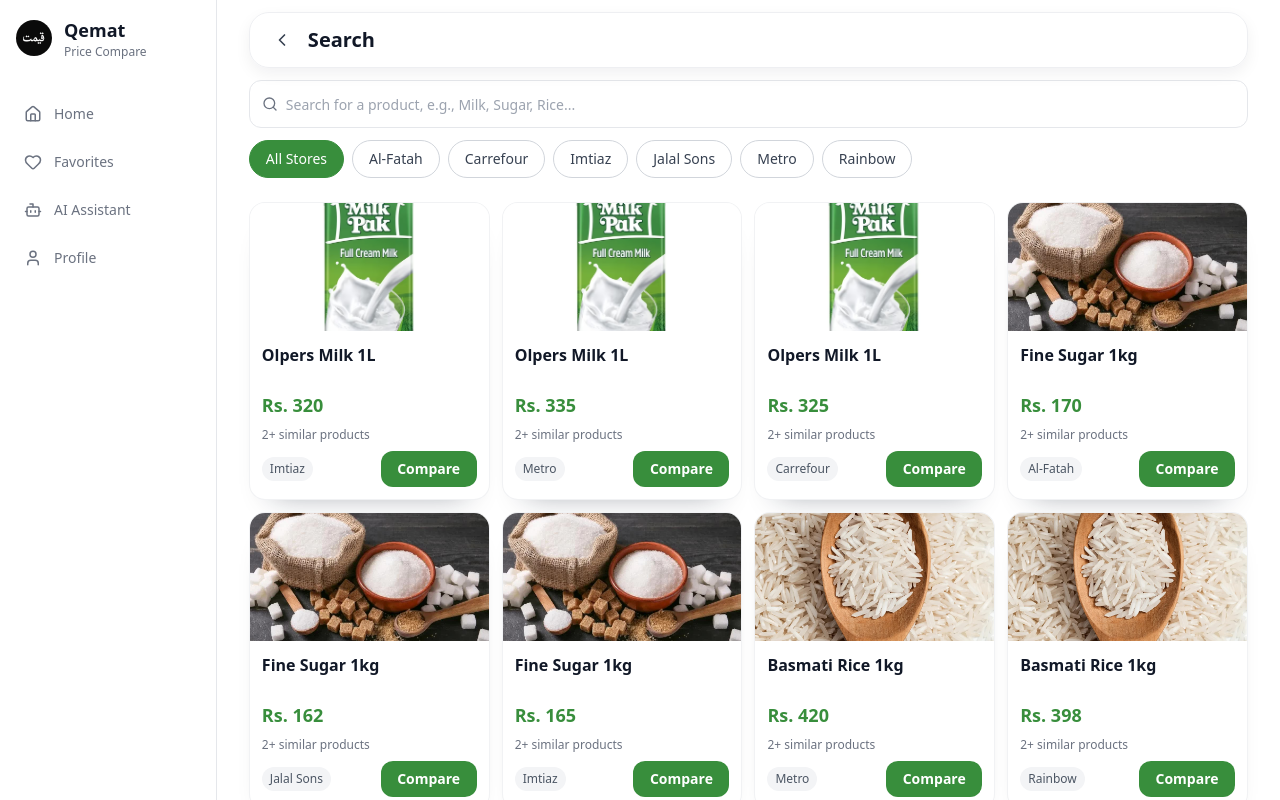
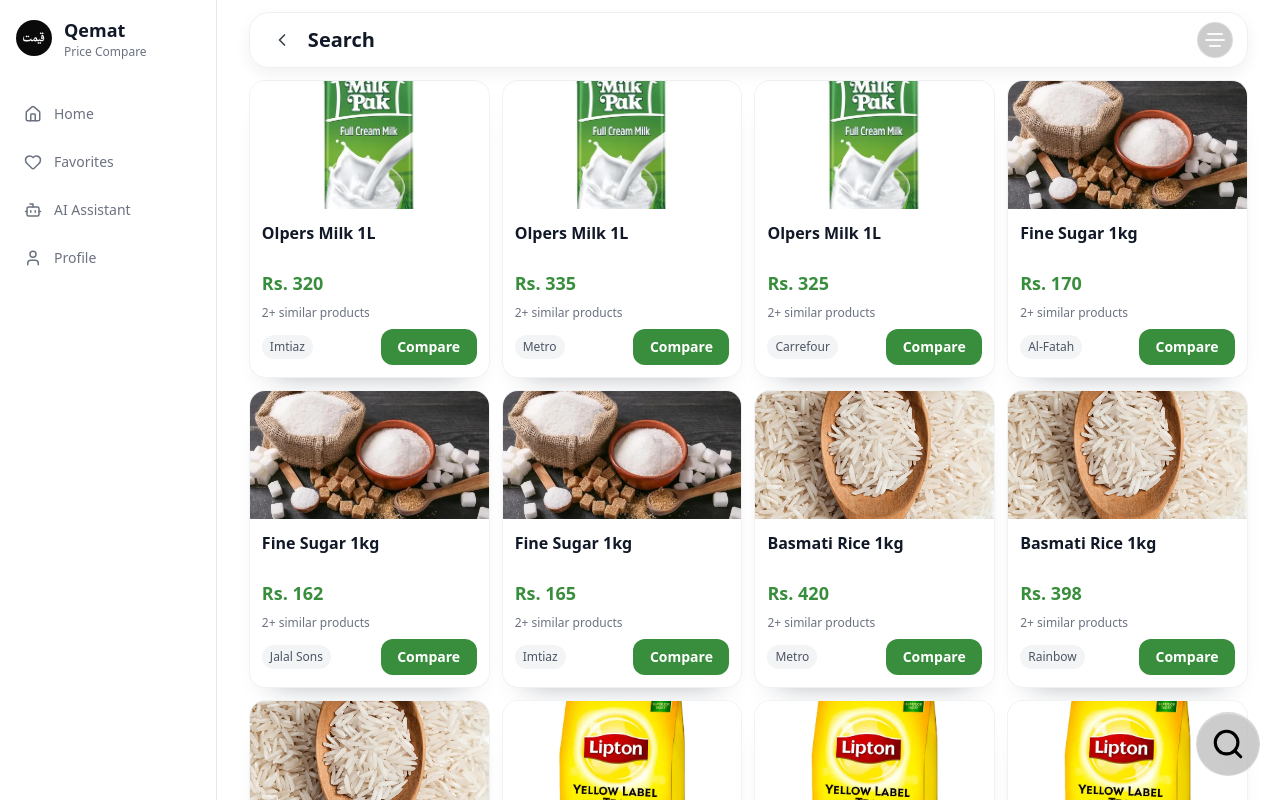
Before and after one commit to subhan-17h/qemat_web_app, a Next.js app: page /search in a window 1280 px wide. Built offline with nearby package versions, Linux system fonts and the light colour scheme; a web font is replaced by a local one.

Commit message:
Refinements to search screen

```diff
--- a/src/app/product/[productId]/page.tsx
+++ b/src/app/product/[productId]/page.tsx
@@ -135,7 +135,7 @@
         </section>
       ) : null}
 
-      <div className="sticky bottom-16 mt-6 grid grid-cols-2 gap-2 rounded-2xl bg-white/95 p-2 backdrop-blur lg:static lg:bg-transparent lg:p-0">
+      <div className="mt-6 grid grid-cols-2 gap-2 rounded-2xl bg-white/95 p-2 backdrop-blur">
         <Button variant="secondary" onClick={() => router.push(`/add-price?productId=${product.productId}`)}>
           Update Price
         </Button>
--- a/src/app/search/SearchPageClient.tsx
+++ b/src/app/search/SearchPageClient.tsx
@@ -5,12 +5,12 @@
 import { useSearchParams } from 'next/navigation';
 
 import { AppBar } from '@/components/navigation/AppBar';
-import { Chip } from '@/components/shared/Chip';
 import { EmptyState } from '@/components/shared/EmptyState';
 import { Input } from '@/components/shared/Input';
 import { ProductCard } from '@/components/shared/ProductCard';
 import { SkeletonCard } from '@/components/shared/SkeletonCard';
 import { groceryCategories, storeIds } from '@/lib/mock-data';
+import { cn } from '@/lib/utils';
 import { useAppStore } from '@/store/app-store';
 
 export default function SearchPage() {
@@ -24,7 +24,10 @@
   const categoryTitle = category ? groceryCategories.find((item) => item.slug === category)?.name : null;
 
   const [query, setQuery] = useState('');
+  const [searchOpen, setSearchOpen] = useState(false);
+  const [filtersOpen, setFiltersOpen] = useState(false);
   const [selectedStore, setSelectedStore] = useState<(typeof storeIds)[number]>('All Stores');
+  const [sortBy, setSortBy] = useState<'relevance' | 'priceAsc' | 'priceDesc' | 'nameAsc'>('relevance');
 
   const filtered = useMemo(() => {
     let list = products;
@@ -48,45 +51,58 @@
       list = list.filter((item) => item.name.toLowerCase().includes(normalized));
     }
 
-    return list;
-  }, [products, pharma, category, selectedStore, query]);
+    const sorted = [...list];
+
+    if (sortBy === 'priceAsc') {
+      sorted.sort((a, b) => a.price - b.price);
+    } else if (sortBy === 'priceDesc') {
+      sorted.sort((a, b) => b.price - a.price);
+    } else if (sortBy === 'nameAsc') {
+      sorted.sort((a, b) => a.name.localeCompare(b.name));
+    }
+
+    return sorted;
+  }, [products, pharma, category, selectedStore, query, sortBy]);
+
+  const closeSearch = () => {
+    setSearchOpen(false);
+    if (typeof document !== 'undefined') {
+      const active = document.activeElement;
+      if (active instanceof HTMLElement) {
+        active.blur();
+      }
+    }
+  };
 
   return (
-    <div className="mx-auto w-full max-w-screen-xl px-4 pb-8 lg:px-8">
-      <AppBar title={categoryTitle ?? (browsing ? 'Browse' : 'Search')} showBack sticky />
-
-      <div className="sticky top-3 z-30 space-y-3 bg-white/95 py-3 backdrop-blur">
-        <Input
-          placeholder="Search for a product, e.g., Milk, Sugar, Rice..."
-          value={query}
-          onChange={(event) => setQuery(event.target.value)}
-          startSlot={<Search size={16} />}
-          endSlot={
-            query ? (
-              <button aria-label="Clear search" onClick={() => setQuery('')}>
-                <X size={16} />
-              </button>
-            ) : null
-          }
-        />
-
-        <div className="no-scrollbar flex gap-2 overflow-x-auto pb-1">
-          {storeIds.map((store) => (
-            <Chip key={store} selected={selectedStore === store} onClick={() => setSelectedStore(store)}>
-              {store}
-            </Chip>
-          ))}
-        </div>
-      </div>
+    <div className="mx-auto w-full max-w-screen-xl px-4 pb-6 lg:px-8">
+      <AppBar
+        title={categoryTitle ?? (browsing ? 'Browse' : 'Search')}
+        showBack
+        sticky
+        rightAction={
+          <button
+            aria-label="Open filters"
+            onClick={() => setFiltersOpen(true)}
+            className="grid h-9 w-9 place-items-center rounded-full border border-white/30 bg-black/20 text-white backdrop-blur-xl"
+          >
+            <span className="flex flex-col items-center gap-1">
+              <span className="h-[2px] w-4 rounded-full bg-white/90" />
+              <span className="h-[2px] w-5 rounded-full bg-white/90" />
+              <span className="h-[2px] w-3 rounded-full bg-white/90" />
+            </span>
+          </button>
+        }
+      />
 
       {loadingProducts ? (
-        <div className="grid grid-cols-2 gap-3 pt-2 md:grid-cols-3 lg:grid-cols-4">
+        <div className="grid grid-cols-2 gap-3 pt-3 md:grid-cols-3 lg:grid-cols-4">
           {Array.from({ length: 8 }).map((_, index) => (
             <SkeletonCard key={index} />
           ))}
         </div>
       ) : filtered.length ? (
-        <div className="grid grid-cols-1 gap-3 pt-2 sm:grid-cols-2 md:grid-cols-3 lg:grid-cols-4">
+        <div className="grid grid-cols-2 gap-3 pt-3 md:grid-cols-3 lg:grid-cols-4">
           {filtered.map((product) => (
             <ProductCard key={product.productId} product={product} />
           ))}
@@ -98,6 +114,112 @@
           description={category ? 'No products currently available in this category.' : 'Try a different keyword or store filter.'}
         />
       )}
+
+      <button
+        aria-label="Open search"
+        onClick={() => setSearchOpen(true)}
+        className="fixed bottom-6 right-5 z-40 grid h-16 w-16 place-items-center rounded-full border border-white/20 bg-black/20 text-black shadow-[inset_0_1px_0_rgba(255,255,255,0.35)] backdrop-blur-lg"
+      >
+        <Search size={34} strokeWidth={2.2} />
+      </button>
+
+      {filtersOpen ? (
+        <>
+          <div className="fixed inset-0 z-50 bg-black/12" onClick={() => setFiltersOpen(false)} />
+          <div className="fixed right-4 top-[4.25rem] z-[60] w-[calc(100%-2rem)] max-w-sm">
+            <div className="rounded-[1.35rem] border border-white/45 bg-white/24 p-3 backdrop-blur-2xl" onClick={(event) => event.stopPropagation()}>
+              <div className="mb-3 flex items-center justify-between">
+                <p className="text-sm font-semibold text-gray-900">Filters & Sort</p>
+                <button aria-label="Close filters" onClick={() => setFiltersOpen(false)} className="rounded-full p-1 text-gray-700 hover:bg-white/30">
+                  <X size={14} />
+                </button>
+              </div>
+
+              <div className="space-y-2">
+                <p className="text-xs font-semibold uppercase tracking-wide text-gray-700">Store</p>
+                <div className="no-scrollbar flex gap-2 overflow-x-auto pb-1">
+                  {storeIds.map((store) => (
+                    <button
+                      key={store}
+                      onClick={() => setSelectedStore(store)}
+                      className={cn(
+                        'whitespace-nowrap rounded-full border px-3 py-1.5 text-xs font-medium backdrop-blur-xl transition-colors',
+                        selectedStore === store
+                          ? 'border-brand-400/60 bg-brand-500/85 text-white'
+                          : 'border-white/25 bg-black/20 text-white'
+                      )}
+                    >
+                      {store}
+                    </button>
+                  ))}
+                </div>
+              </div>
+
+              <div className="mt-3 space-y-2">
+                <p className="text-xs font-semibold uppercase tracking-wide text-gray-700">Sort</p>
+                <div className="grid grid-cols-2 gap-2">
+                  {[
+                    { id: 'relevance', label: 'Relevance' },
+                    { id: 'priceAsc', label: 'Price Low-High' },
+                    { id: 'priceDesc', label: 'Price High-Low' },
+                    { id: 'nameAsc', label: 'Name A-Z' }
+                  ].map((option) => (
+                    <button
+                      key={option.id}
+                      onClick={() => setSortBy(option.id as typeof sortBy)}
+                      className={cn(
+                        'rounded-full border px-3 py-1.5 text-xs font-medium transition-colors',
+                        sortBy === option.id
+                          ? 'border-brand-400/60 bg-brand-500/85 text-white'
+                          : 'border-white/25 bg-black/20 text-white'
+                      )}
+                    >
+                      {option.label}
+                    </button>
+                  ))}
+                </div>
+              </div>
+            </div>
+          </div>
+        </>
+      ) : null}
+
+      {searchOpen ? (
+        <>
+          <div className="fixed inset-0 z-50 bg-black/12" onClick={closeSearch} />
+          <div className="fixed left-1/2 top-[4.2rem] z-[60] w-[calc(100%-2rem)] max-w-xl -translate-x-1/2">
+            <div
+              className="rounded-[1.25rem] border border-white/45 bg-white/26 p-3 shadow-[0_12px_30px_rgba(15,23,42,0.12)] backdrop-blur-2xl"
+              onClick={(event) => event.stopPropagation()}
+            >
+              <div className="flex items-center gap-2">
+                <Input
+                  autoFocus
+                  className="text-base"
+                  placeholder="Milk, Sugar, Rice..."
+                  value={query}
+                  onChange={(event) => setQuery(event.target.value)}
+                  startSlot={<Search size={16} />}
+                  endSlot={
+                    query ? (
+                      <button aria-label="Clear search" onClick={() => setQuery('')}>
+                        <X size={16} />
+                      </button>
+                    ) : null
+                  }
+                />
+                <button
+                  aria-label="Close search"
+                  onClick={closeSearch}
+                  className="grid h-9 w-9 shrink-0 place-items-center rounded-full border border-white/30 bg-black/20 text-white backdrop-blur-xl"
+                >
+                  <X size={16} />
+                </button>
+              </div>
+            </div>
+          </div>
+        </>
+      ) : null}
     </div>
   );
 }
--- a/src/components/navigation/Chrome.tsx
+++ b/src/components/navigation/Chrome.tsx
@@ -15,6 +15,7 @@
   const pathname = usePathname();
   const { loadingProducts } = useAppStore();
   const hideNavigation = authRoutes.some((route) => pathname.startsWith(route));
+  const hideBottomNav = hideNavigation || pathname.startsWith('/search');
 
   useEffect(() => {
     const updateViewportVars = () => {
@@ -52,13 +53,13 @@
         <main
           className={cn(
             'w-full lg:pb-0',
-            pathname === '/' ? 'overflow-hidden pb-16' : 'app-scroll pb-28'
+            pathname === '/' ? 'overflow-hidden pb-16' : pathname.startsWith('/search') ? 'app-scroll pb-8' : 'app-scroll pb-28'
           )}
         >
           {children}
         </main>
       </div>
-      {!hideNavigation ? <BottomNav /> : null}
+      {!hideBottomNav ? <BottomNav /> : null}
 
       {loadingProducts ? (
         <div className="fixed inset-0 z-50 flex items-center justify-center bg-white/90">
```
Also changed, not shown: 1 other file (tests, documents, lock files or other folders).
